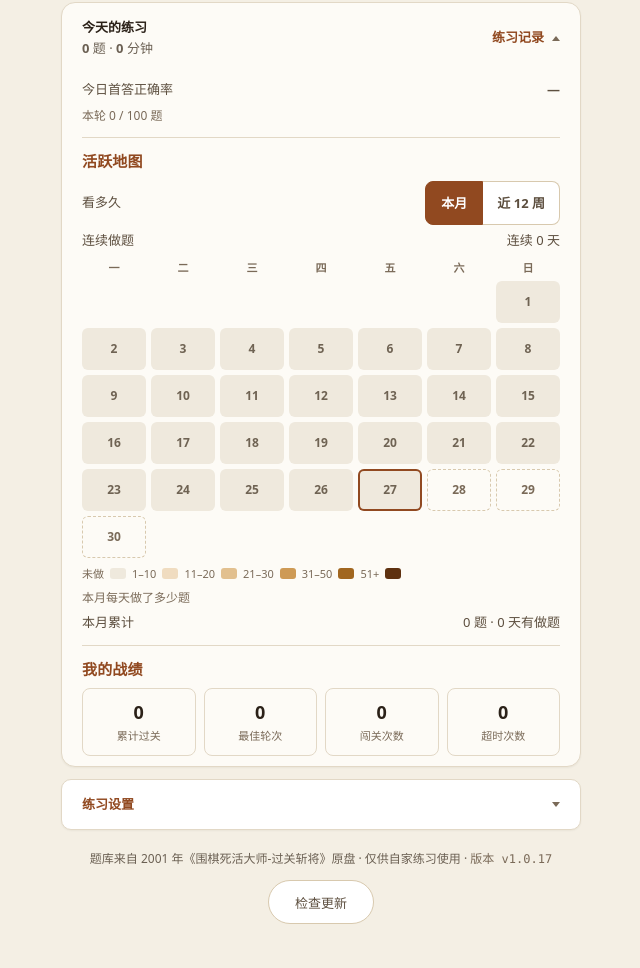
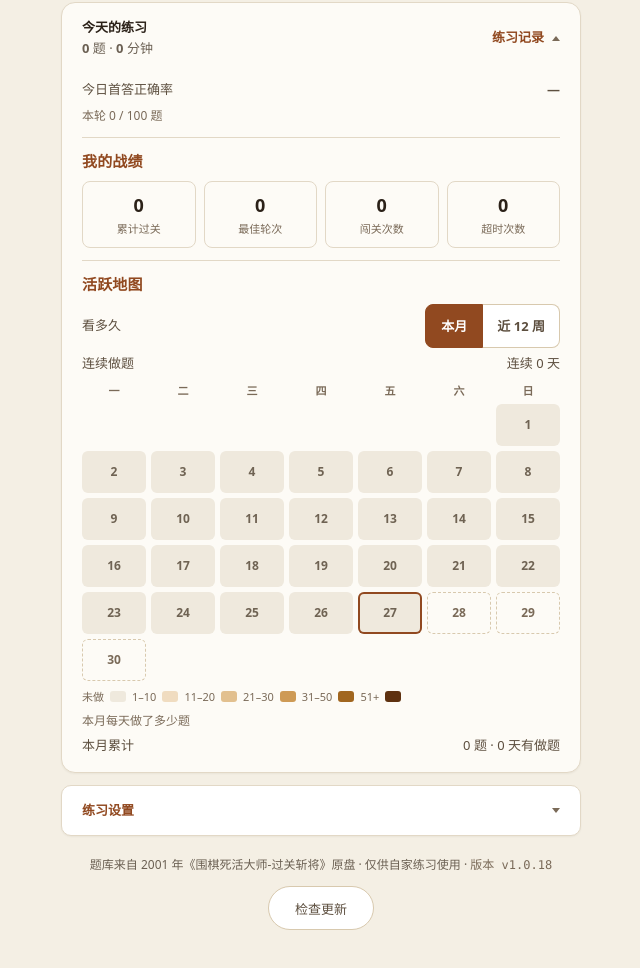
Before and after one commit to fengxuegr/weiqi-guoguan, a plain HTML site: page index.html in a window 1280 px wide. Shown: the part 526-1494 px from the top of the page, without its empty margins (319-959 px from the left). Drawn offline with Linux system fonts and the light colour scheme.

Commit message:
feat: 我的战绩挪到活跃地图前面；版本号更新至 v1.0.18

```diff
--- a/index.html
+++ b/index.html
@@ -4,7 +4,7 @@
 <meta charset="UTF-8">
 <meta name="viewport" content="width=device-width,initial-scale=1,viewport-fit=cover">
 <meta name="robots" content="noindex,nofollow">
-<meta name="build" content="v1.0.17">
+<meta name="build" content="v1.0.18">
 <title>围棋死活大师 · 过关斩将</title>
 <link rel="stylesheet" href="style.css">
 <!--PWA-HEAD-->
@@ -70,6 +70,16 @@
     <div class="row"><span>今日首答正确率</span><b id="tdFirst">—</b></div>
     <div class="roundline" id="roundLine">本轮 0 / 100 题</div>
     <section class="record-block">
+    <h2>我的战绩</h2>
+    <div class="statgrid">
+      <div class="stat"><b id="stOk">0</b><span>累计过关</span></div>
+      <div class="stat"><b id="stFirst">0</b><span>最佳轮次</span></div>
+      <div class="stat"><b id="stPass">0</b><span>闯关次数</span></div>
+      <div class="stat"><b id="stTime">0</b><span>超时次数</span></div>
+    </div>
+    </section>
+
+    <section class="record-block">
     <h2>活跃地图</h2>
     <div class="row"><span>看多久</span>
       <span class="seg" id="mapSeg">
@@ -87,16 +97,6 @@
     <div class="hint" id="calHint">本月每天做了多少题</div>
     <div class="row" style="margin-top:6px"><span id="calSumLabel">本月累计</span><span id="calSum">—</span></div>
   </section>
-
-  <section class="record-block">
-    <h2>我的战绩</h2>
-    <div class="statgrid">
-      <div class="stat"><b id="stOk">0</b><span>累计过关</span></div>
-      <div class="stat"><b id="stFirst">0</b><span>最佳轮次</span></div>
-      <div class="stat"><b id="stPass">0</b><span>闯关次数</span></div>
-      <div class="stat"><b id="stTime">0</b><span>超时次数</span></div>
-    </div>
-    </section>
     </div>
   </details>
 
@@ -200,7 +200,7 @@
   </div>
   </details>
 
-  <div class="foot">题库来自 2001 年《围棋死活大师-过关斩将》原盘 · 仅供自家练习使用 · <span class="ver">版本 v1.0.17</span>
+  <div class="foot">题库来自 2001 年《围棋死活大师-过关斩将》原盘 · 仅供自家练习使用 · <span class="ver">版本 v1.0.18</span>
 <!--PWA-UPDATE--><br><button class="chk" id="checkUpdate">检查更新</button>
 <div class="updateBar hide" id="updateBar" role="status" aria-live="polite">
   <span>有新版本 · 更新会重新打开页面，进度已自动保存</span>
--- a/sw.js
+++ b/sw.js
@@ -3,7 +3,7 @@
  * 版本号由 build.py 写入，版本一变就换新缓存并清掉旧缓存。
  * 只在 https 或 localhost 下生效；局域网 http://192.168.x.x 不会注册，属预期。
  */
-const V = "v1.0.17";
+const V = "v1.0.18";
 const PREFIX = "gshj-";
 const CACHE = PREFIX + V;
 const ASSETS = [
```
Also changed, not shown: version.txt.
